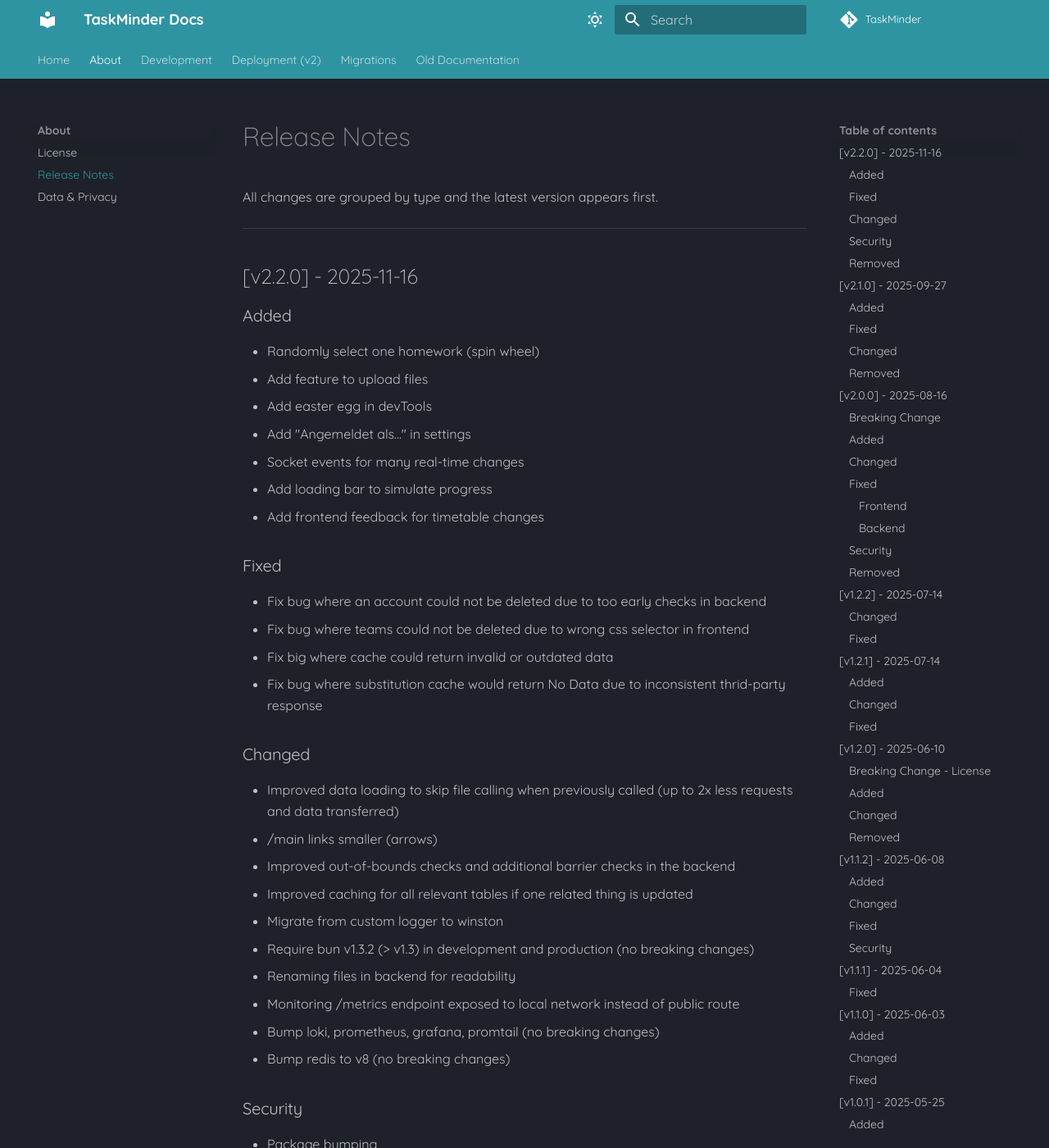
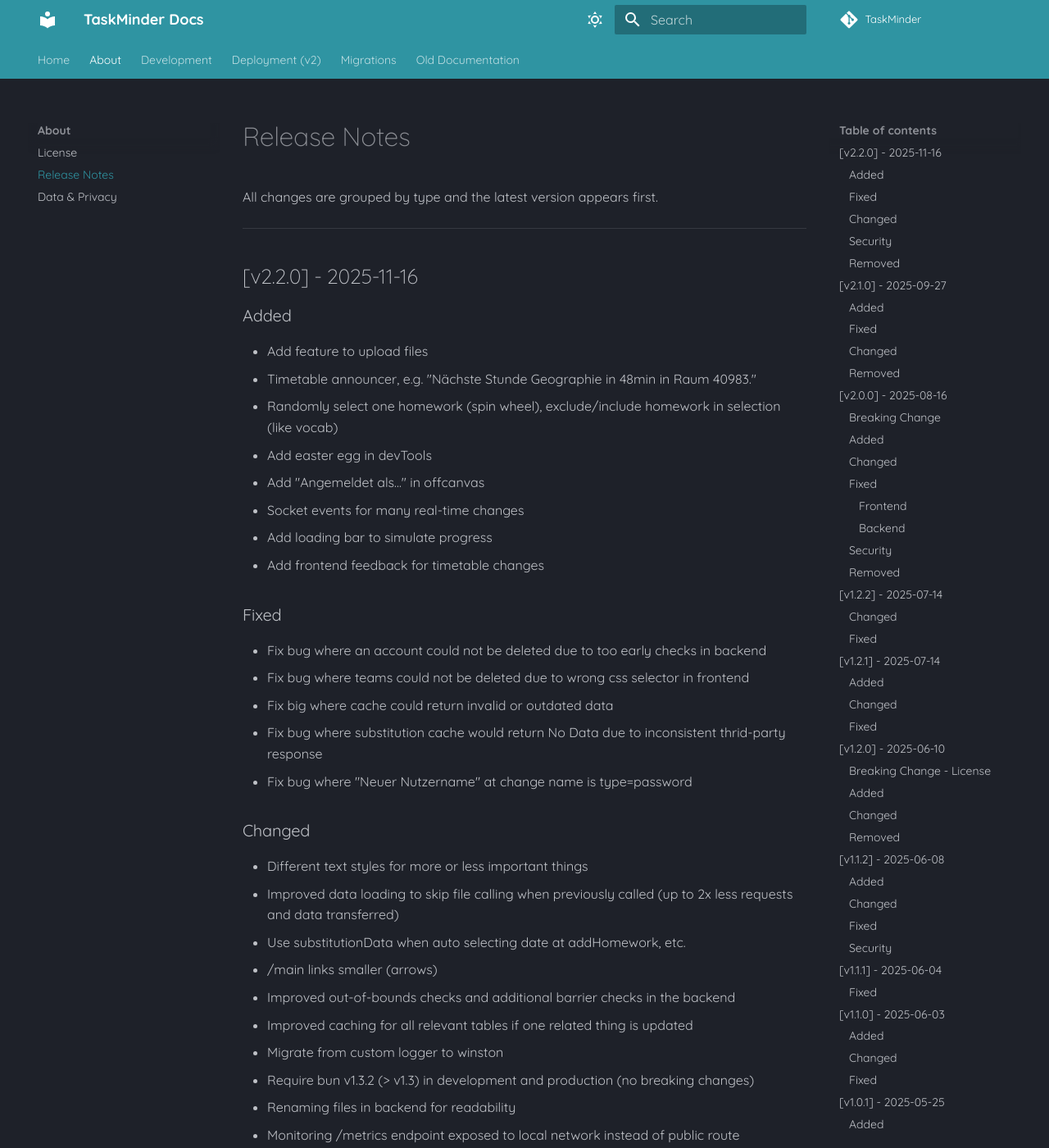
Before and after one commit to Codylon-Studios/TaskMinder, an MkDocs documentation site: the page built from docs/src/release-notes.md, in a window 1280 px wide and 1400 px high. Shown: the whole window at 82% size. Built offline with MkDocs 1.6.1 and Material for MkDocs 9.7.7, drawn with Linux system fonts in a browser that asks for light colours; some web fonts are replaced; comment, search, counter and statistics services are not loaded.

Commit message:
update release notes

```diff
--- a/docs/src/release-notes.md
+++ b/docs/src/release-notes.md
@@ -7,10 +7,11 @@ All changes are grouped by type and the latest version appears first.
 ## \[v2.2.0] - 2025-11-16
 
 ### Added
-* Randomly select one homework (spin wheel)
 * Add feature to upload files
+* Timetable announcer, e.g. "Nächste Stunde Geographie in 48min in Raum 40983."
+* Randomly select one homework (spin wheel), exclude/include homework in selection (like vocab)
 * Add easter egg in devTools
-* Add "Angemeldet als..." in settings
+* Add "Angemeldet als..." in offcanvas
 * Socket events for many real-time changes
 * Add loading bar to simulate progress
 * Add frontend feedback for timetable changes
@@ -20,9 +21,12 @@ All changes are grouped by type and the latest version appears first.
 * Fix bug where teams could not be deleted due to wrong css selector in frontend
 * Fix big where cache could return invalid or outdated data
 * Fix bug where substitution cache would return No Data due to inconsistent thrid-party response
+* Fix bug where "Neuer Nutzername" at change name is type=password
 
 ### Changed
+* Different text styles for more or less important things
 * Improved data loading to skip file calling when previously called (up to 2x less requests and data transferred)
+* Use substitutionData when auto selecting date at addHomework, etc.
 * /main links smaller (arrows)
 * Improved out-of-bounds checks and additional barrier checks in the backend
 * Improved caching for all relevant tables if one related thing is updated
```
